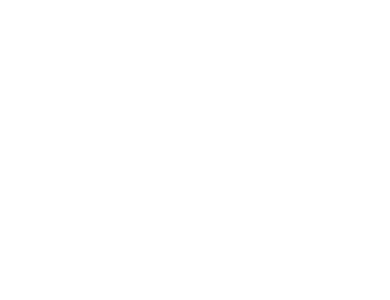
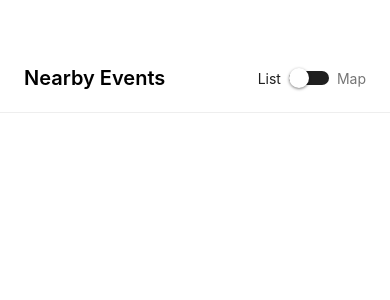
Before and after one commit to akshat-rawat/NearbyEvents, a React Native app: screen / in a window 390 px wide. Shown: the top 300 px of the page. Built offline with nearby package versions, Linux system fonts and the light colour scheme.

Commit message:
✨ add header in HomeScreen

```diff
--- a/App.tsx
+++ b/App.tsx
@@ -1,4 +1,5 @@
 import { StatusBar, StyleSheet, useColorScheme, View } from 'react-native';
+import HomeScreen from './src/screens/HomeScreen';
 
 function App() {
   const isDarkMode = useColorScheme() === 'dark';
@@ -6,6 +7,7 @@ function App() {
   return (
     <View style={styles.container}>
       <StatusBar barStyle={isDarkMode ? 'light-content' : 'dark-content'} />
+      <HomeScreen />
     </View>
   );
 }
--- a/src/screens/HomeScreen.tsx
+++ b/src/screens/HomeScreen.tsx
@@ -0,0 +1,67 @@
+import React, { useState } from 'react';
+import { View, Text, Switch, StyleSheet } from 'react-native';
+
+export default function HomeScreen() {
+  const [mapMode, setMapMode] = useState(false);
+
+  return (
+    <View style={styles.container}>
+      <View style={styles.header}>
+        <Text style={styles.title}>Nearby Events</Text>
+        <View style={styles.switchContainer}>
+          <Text
+            style={[
+              styles.switchLabel,
+              { color: mapMode ? '#757575' : '#1F1F1F' },
+            ]}
+          >
+            List
+          </Text>
+          <Switch
+            value={mapMode}
+            onValueChange={setMapMode}
+            thumbColor={'#FFF'}
+            trackColor={{ false: '#1F1F1F', true: '#2B7FFF' }}
+          />
+          <Text
+            style={[
+              styles.switchLabel,
+              { color: mapMode ? '#2B7FFF' : '#757575' },
+            ]}
+          >
+            Map
+          </Text>
+        </View>
+      </View>
+    </View>
+  );
+}
+
+const styles = StyleSheet.create({
+  container: { flex: 1, backgroundColor: '#FFF' },
+  header: {
+    flexDirection: 'row',
+    justifyContent: 'space-between',
+    alignItems: 'center',
+    top: 44,
+    paddingHorizontal: 24,
+    paddingVertical: 16,
+    borderBottomWidth: 1,
+    borderBottomColor: '#EEEEEE',
+  },
+  title: {
+    fontSize: 20,
+    lineHeight: 36,
+    fontWeight: '600',
+    color: '#000000',
+  },
+  switchContainer: {
+    gap: 8,
+    flexDirection: 'row',
+    alignItems: 'center',
+  },
+  switchLabel: {
+    fontSize: 14,
+    color: '#757575',
+  },
+});
```
Also changed, not shown: 1 other file (tests, documents, lock files or other folders).
